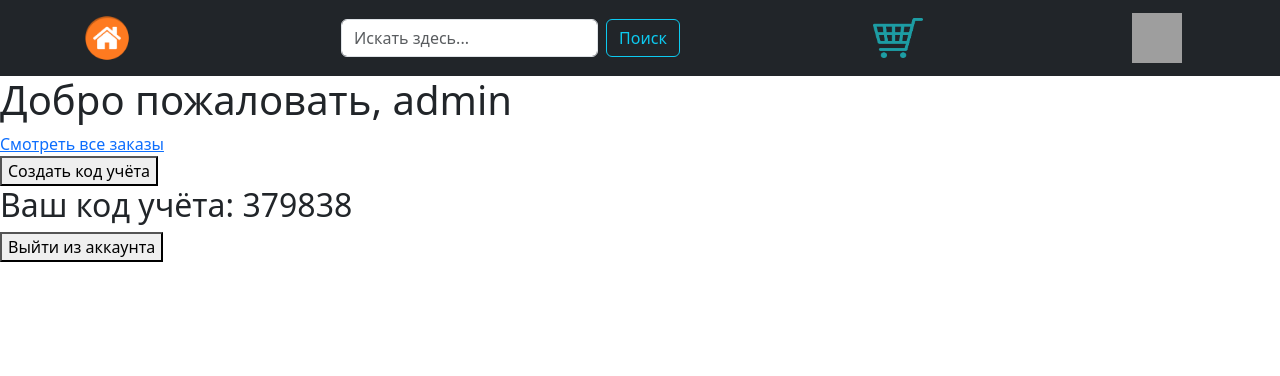
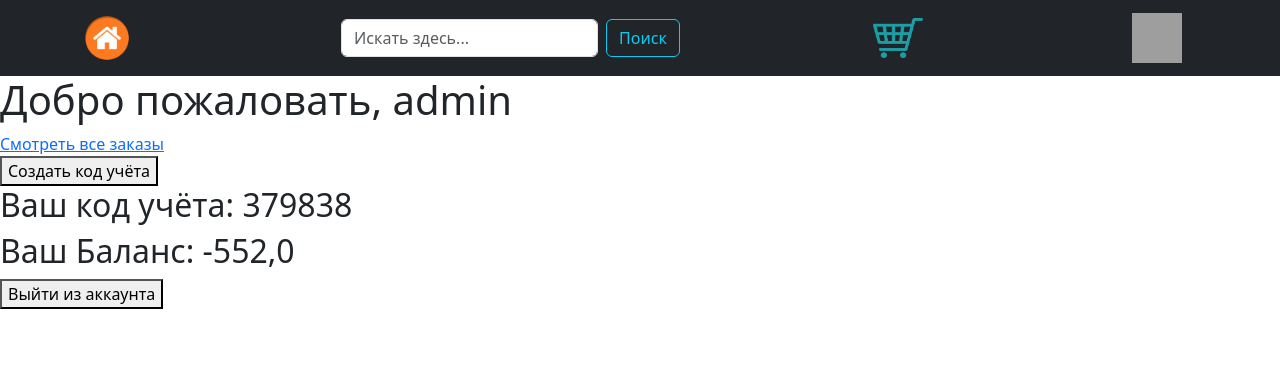
Before and after one commit to Zegorich/Laba1, a Django app: page /profile in a window 1280 px wide. Shown: the top 376 px of the page. Run offline with Django 5.2, Linux system fonts and the light colour scheme; a user stored in the database is signed in; grey boxes are pictures that could not be loaded.

Commit message:
Added balance to user

```diff
--- a/pythonProject/Laba1/main/models.py
+++ b/pythonProject/Laba1/main/models.py
@@ -22,7 +22,7 @@ class Product(models.Model):
 # Модель для пользователя.
 class User(AbstractUser):
     name = models.CharField(verbose_name='ФИО', blank=True, null=True, max_length=100)
-    balance = models.FloatField(verbose_name='Баланс', blank=True, null=True)
+    balance = models.FloatField(verbose_name='Баланс', blank=True, null=True, default=0)
     credit_limit = models.FloatField(verbose_name='Кредит', blank=True, null=True)
     debt = models.FloatField(verbose_name='Долг клиента', blank=True, null=True)
     credit_remain = models.FloatField(verbose_name='Остаток по кредиту', blank=True, null=True)
--- a/pythonProject/Laba1/main/templates/main/profile.html
+++ b/pythonProject/Laba1/main/templates/main/profile.html
@@ -15,6 +15,7 @@
   <button type="submit">Создать код учёта</button>
 </form>
 <h2> Ваш код учёта: {{ user.registration_code }}</h2>
+<h2> Ваш Баланс: {{ user.balance }}</h2>
 
 <form action="{% url 'logout' %}?next=/profile" method="post">
   {% csrf_token %}
--- a/pythonProject/Laba1/main/views.py
+++ b/pythonProject/Laba1/main/views.py
@@ -99,7 +99,8 @@ def orders(request):
         order.price = Product.objects.get(name=item.product).price
         order.save()
         remove_from_cart(request, item.product)
-
+    user.balance -= sum(item.quantity * Product.objects.get(name=item.product).price for item in cart_items)
+    user.save()
     return render(request, "cart/cart_detail.html")
 
 # Представление для отображения деталей заказов
```
Also changed, not shown: pythonProject/Laba1/db.sqlite3, pythonProject/Laba1/main/migrations/0013_user_registration_code_user_registration_code_flag_and_more.py (added), pythonProject/Laba1/main/migrations/0014_rename_registration_code_flag_user_flag_registration_code.py (added), pythonProject/Laba1/main/migrations/0015_rename_flag_registration_code_user_registration_code_flag.py (added), pythonProject/Laba1/main/migrations/0016_alter_user_balance.py (added).
